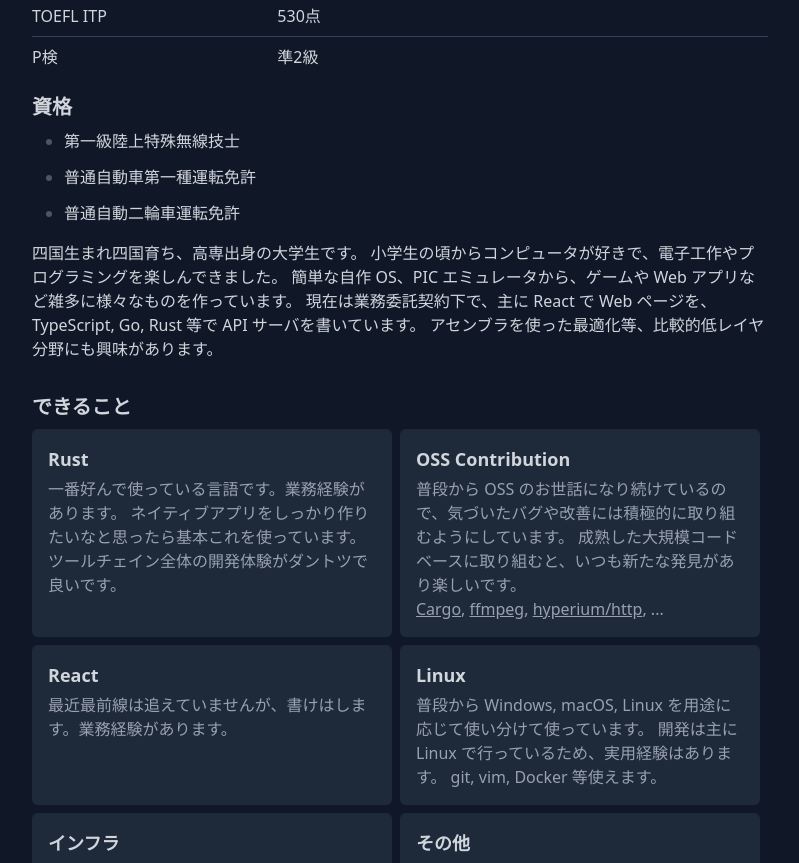
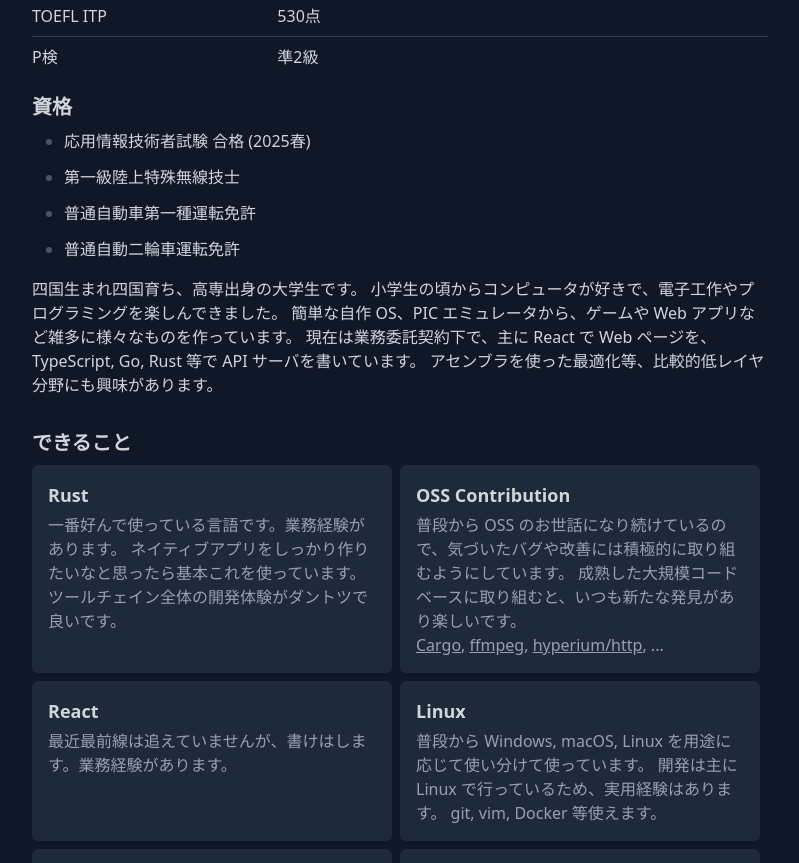
Before and after one commit to kawaemon/portfolio, a Next.js app: page / in a window 1280 px wide. Shown: the part 1060-1923 px from the top of the page, without its empty margins (240-1039 px from the left). Built offline with nearby package versions, Linux system fonts and the light colour scheme.

Commit message:
add AP (#9)

```diff
--- a/app/components/Profile.tsx
+++ b/app/components/Profile.tsx
@@ -30,6 +30,7 @@ export const Profile: FC = () => {
             <section>
                 <h3 className="my-2">資格</h3>
                 <List>
+                    <li>応用情報技術者試験 合格 (2025春)</li>
                     <li>第一級陸上特殊無線技士</li>
                     <li>普通自動車第一種運転免許</li>
                     <li>普通自動二輪車運転免許</li>
```
